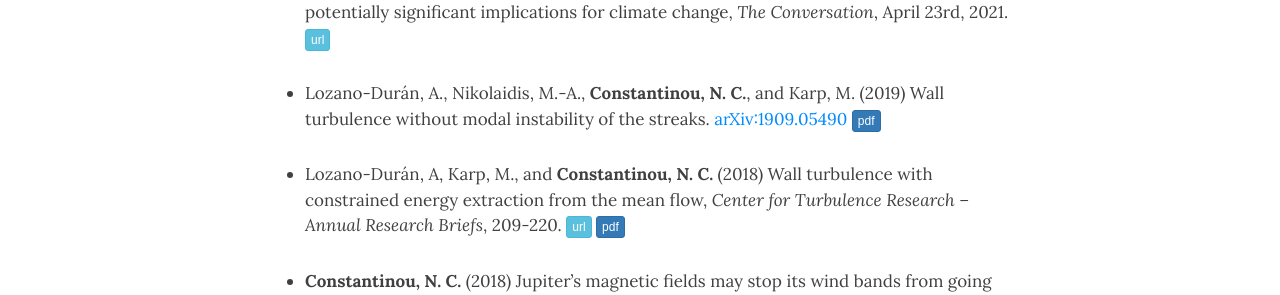
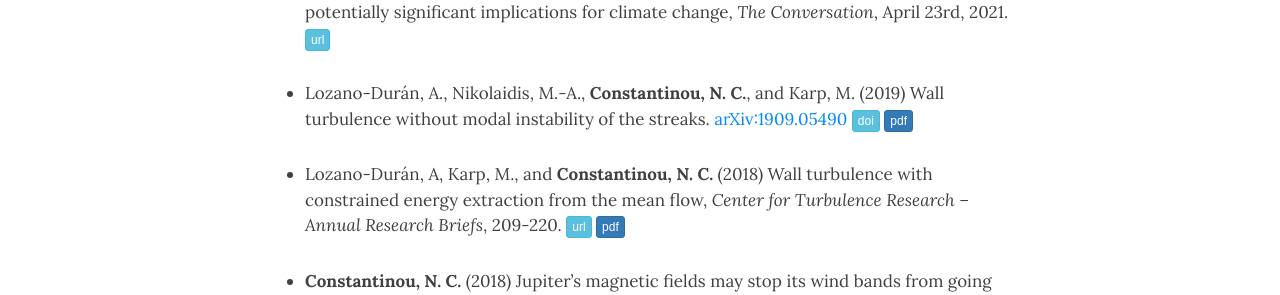
Before and after one commit to navidcy/navidcy.github.io, a Jekyll site: the page built from publications.md, in a window 1280 px wide and 900 px high, scrolled down 3177 px. Shown: the part 146-441 px from the top of the window. Built offline with Jekyll 4.4.1, drawn with Linux system fonts in a browser that asks for light colours; nearby versions of some CDN libraries; comment, search, counter and statistics services are not loaded.

Commit message:
fix a doi and add another one

```diff
--- a/publications.md
+++ b/publications.md
@@ -120,8 +120,7 @@ Selection of press coverage: [<span class="btn btn-default btn-xs{{end}}" style=
 - **Constantinou, N. C.**, Martínez-Moreno, J., Hogg, A. McC., England, M. H., Kiss, A. E., and Morrison, A. K. (2021) Satellites reveal ocean currents are getting stronger, with potentially significant implications for climate change, _The Conversation_, April 23rd, 2021. [<span class="btn btn-info btn-xs{{end}}" style="font-family:sans-serif;">url</span>][theconversation-globaleketrends]{:target="_blank"}
 
 
-- Lozano-Durán, A., Nikolaidis, M.-A., **Constantinou, N. C.**, and Karp, M. (2019) Wall turbulence without modal instability of the streaks. [arXiv:1909.05490][]{:target="_blank"} [<span class="btn btn-primary btn-xs{{end}}" style="font-family:sans-serif;">pdf</span>][modallystableturbulence]
-
+- Lozano-Durán, A., Nikolaidis, M.-A., **Constantinou, N. C.**, and Karp, M. (2019) Wall turbulence without modal instability of the streaks. [arXiv:1909.05490][]{:target="_blank"} [<span class="btn btn-info btn-xs{{end}}" style="font-family:sans-serif;">doi</span>][modallystableturbulence-doi]{:target="_blank"} [<span class="btn btn-primary btn-xs{{end}}" style="font-family:sans-serif;">pdf</span>][modallystableturbulence]
 
 - Lozano-Durán, A, Karp, M., and **Constantinou, N. C.** (2018) Wall turbulence with constrained energy extraction from the mean flow, _Center for Turbulence Research &ndash; Annual Research Briefs_, 209-220. [<span class="btn btn-info btn-xs{{end}}" style="font-family:sans-serif;">url</span>][wallturbulencebrief-url] [<span class="btn btn-primary btn-xs{{end}}" style="font-family:sans-serif;">pdf</span>][wallturbulencebrief]
 
@@ -166,7 +165,8 @@ Selection of press coverage: [<span class="btn btn-default btn-xs{{end}}" style=
 [wallturbulencebrief]: WallTurbulenceEnergyExtraction.pdf
 [wallturbulencebrief-url]: https://ctr.stanford.edu/annual-research-briefs-2018
 
-[occiput-SO-preprint-doi]: https://doi.org/ 10.1002/essoar.10510178.1
+[occiput-SO-preprint-doi]: https://doi.org/10.1002/essoar.10510178.1
+[modallystableturbulence-doi]: https://doi.org/10.48550/arXiv.1909.05490
 [objectdrift-doi]: https://doi.org/10.1175/JPO-D-20-0275.1
 [intrinsic-ocean-var-doi]: https://doi.org/10.1175/JCLI-D-20-0962.1
 [geophysicalflows-doi]: https://doi.org/10.21105/joss.03053
@@ -197,6 +197,7 @@ Selection of press coverage: [<span class="btn btn-default btn-xs{{end}}" style=
 [comecap2014-zonal]: bakas-etal-comecap-2014.pdf
 
 [phd_eng]: ../theses/PhD_thesis_Navid.pdf
+
 
 [arXiv:1503.07644]: http://arxiv.org/abs/1503.07644
 [arXiv:1512.06018]: http://arxiv.org/abs/1512.06018
```
